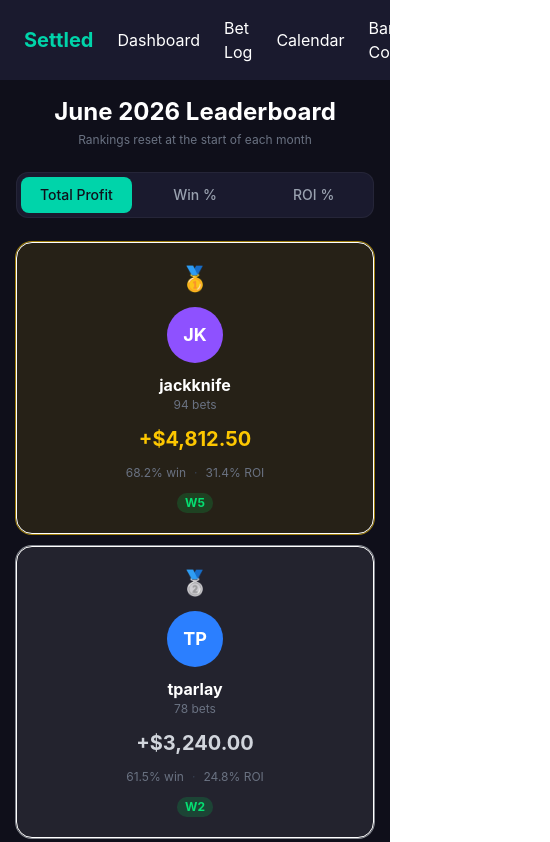
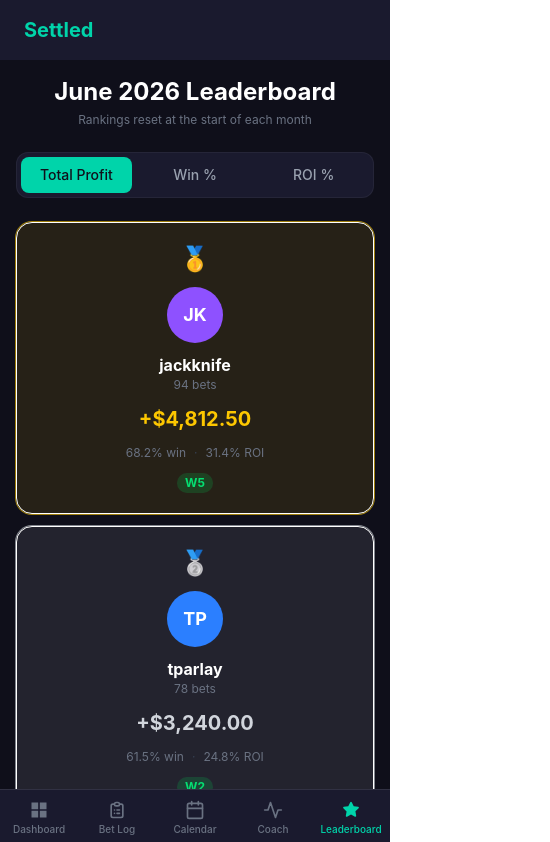
Before and after one commit to brennenbru/Settled, a React (Vite) app: page /leaderboard in a window 390 px wide. Shown: the top 842 px of the page, 550 px wide, since content can reach past the window. Built offline with nearby package versions, Linux system fonts and the light colour scheme.

Commit message:
add mobile bottom nav and fix mobile layout

```diff
--- a/src/App.jsx
+++ b/src/App.jsx
@@ -1,5 +1,6 @@
 import { BrowserRouter, Routes, Route } from 'react-router-dom'
 import Navbar from './components/Navbar'
+import BottomNav from './components/BottomNav'
 import Dashboard from './pages/Dashboard'
 import BetLog from './pages/BetLog'
 import Calendar from './pages/Calendar'
@@ -12,6 +13,7 @@ function App() {
     <BetsProvider>
     <BrowserRouter>
       <Navbar />
+      <div className="pb-16 md:pb-0">
       <Routes>
         <Route path="/" element={<Dashboard />} />
         <Route path="/betlog" element={<BetLog />} />
@@ -19,6 +21,8 @@ function App() {
         <Route path="/coach" element={<BankrollCoach />} />
         <Route path="/leaderboard" element={<Leaderboard />} />
       </Routes>
+      </div>
+      <BottomNav />
     </BrowserRouter>
     </BetsProvider>
   )
--- /dev/null
+++ b/src/components/BottomNav.jsx
@@ -0,0 +1,78 @@
+import { Link, useLocation } from 'react-router-dom'
+
+const TABS = [
+  {
+    to: '/',
+    label: 'Dashboard',
+    icon: (
+      <svg xmlns="http://www.w3.org/2000/svg" viewBox="0 0 24 24" fill="currentColor" className="w-5 h-5">
+        <path d="M3 3h8v8H3zM13 3h8v8h-8zM3 13h8v8H3zM13 13h8v8h-8z" />
+      </svg>
+    ),
+  },
+  {
+    to: '/betlog',
+    label: 'Bet Log',
+    icon: (
+      <svg xmlns="http://www.w3.org/2000/svg" viewBox="0 0 24 24" fill="currentColor" className="w-5 h-5">
+        <path d="M9 5H7a2 2 0 00-2 2v12a2 2 0 002 2h10a2 2 0 002-2V7a2 2 0 00-2-2h-2M9 5a2 2 0 002 2h2a2 2 0 002-2M9 5a2 2 0 012-2h2a2 2 0 012 2m-3 7h3m-3 4h3m-6-4h.01M9 16h.01" stroke="currentColor" strokeWidth="2" strokeLinecap="round" fill="none"/>
+      </svg>
+    ),
+  },
+  {
+    to: '/calendar',
+    label: 'Calendar',
+    icon: (
+      <svg xmlns="http://www.w3.org/2000/svg" viewBox="0 0 24 24" fill="none" stroke="currentColor" strokeWidth="2" strokeLinecap="round" strokeLinejoin="round" className="w-5 h-5">
+        <rect x="3" y="4" width="18" height="18" rx="2"/>
+        <line x1="16" y1="2" x2="16" y2="6"/>
+        <line x1="8" y1="2" x2="8" y2="6"/>
+        <line x1="3" y1="10" x2="21" y2="10"/>
+      </svg>
+    ),
+  },
+  {
+    to: '/coach',
+    label: 'Coach',
+    icon: (
+      <svg xmlns="http://www.w3.org/2000/svg" viewBox="0 0 24 24" fill="none" stroke="currentColor" strokeWidth="2" strokeLinecap="round" strokeLinejoin="round" className="w-5 h-5">
+        <polyline points="22 12 18 12 15 21 9 3 6 12 2 12"/>
+      </svg>
+    ),
+  },
+  {
+    to: '/leaderboard',
+    label: 'Leaderboard',
+    icon: (
+      <svg xmlns="http://www.w3.org/2000/svg" viewBox="0 0 24 24" fill="currentColor" className="w-5 h-5">
+        <path d="M12 2a1 1 0 01.894.553l2.382 4.826 5.327.774a1 1 0 01.554 1.706l-3.855 3.757.91 5.307a1 1 0 01-1.451 1.054L12 17.527l-4.761 2.504a1 1 0 01-1.451-1.054l.91-5.307L2.843 9.86a1 1 0 01.554-1.706l5.327-.774L11.106 2.553A1 1 0 0112 2z"/>
+      </svg>
+    ),
+  },
+]
+
+function BottomNav() {
+  const { pathname } = useLocation()
+
+  return (
+    <nav className="md:hidden fixed bottom-0 left-0 right-0 bg-[#1a1a2e] border-t border-white/10 z-50">
+      <div className="flex">
+        {TABS.map(({ to, label, icon }) => {
+          const active = pathname === to
+          return (
+            <Link
+              key={to}
+              to={to}
+              className={`flex-1 flex flex-col items-center justify-center gap-1 py-2.5 transition-colors ${active ? 'text-[#00d4aa]' : 'text-gray-500 hover:text-gray-300'}`}
+            >
+              {icon}
+              <span className="text-[10px] font-medium leading-none">{label}</span>
+            </Link>
+          )
+        })}
+      </div>
+    </nav>
+  )
+}
+
+export default BottomNav
--- a/src/components/Navbar.jsx
+++ b/src/components/Navbar.jsx
@@ -1,14 +1,31 @@
-import { Link } from 'react-router-dom'
+import { Link, useLocation } from 'react-router-dom'
+
+const NAV_LINKS = [
+  { to: '/',            label: 'Dashboard' },
+  { to: '/betlog',      label: 'Bet Log' },
+  { to: '/calendar',    label: 'Calendar' },
+  { to: '/coach',       label: 'Bankroll Coach' },
+  { to: '/leaderboard', label: 'Leaderboard' },
+]
 
 function Navbar() {
+  const { pathname } = useLocation()
+
   return (
-    <nav className="flex items-center gap-6 px-6 py-4 bg-[#1a1a2e]">
+    <nav className="flex items-center px-6 py-4 bg-[#1a1a2e]">
       <span className="text-[#00d4aa] font-bold text-xl mr-auto">Settled</span>
-      <Link to="/" className="text-white hover:text-[#00d4aa] transition-colors">Dashboard</Link>
-      <Link to="/betlog" className="text-white hover:text-[#00d4aa] transition-colors">Bet Log</Link>
-      <Link to="/calendar" className="text-white hover:text-[#00d4aa] transition-colors">Calendar</Link>
-      <Link to="/coach" className="text-white hover:text-[#00d4aa] transition-colors">Bankroll Coach</Link>
-      <Link to="/leaderboard" className="text-white hover:text-[#00d4aa] transition-colors">Leaderboard</Link>
+      {/* Desktop links — hidden on mobile */}
+      <div className="hidden md:flex items-center gap-6">
+        {NAV_LINKS.map(({ to, label }) => (
+          <Link
+            key={to}
+            to={to}
+            className={`transition-colors text-sm font-medium ${pathname === to ? 'text-[#00d4aa]' : 'text-white hover:text-[#00d4aa]'}`}
+          >
+            {label}
+          </Link>
+        ))}
+      </div>
     </nav>
   )
 }
```
